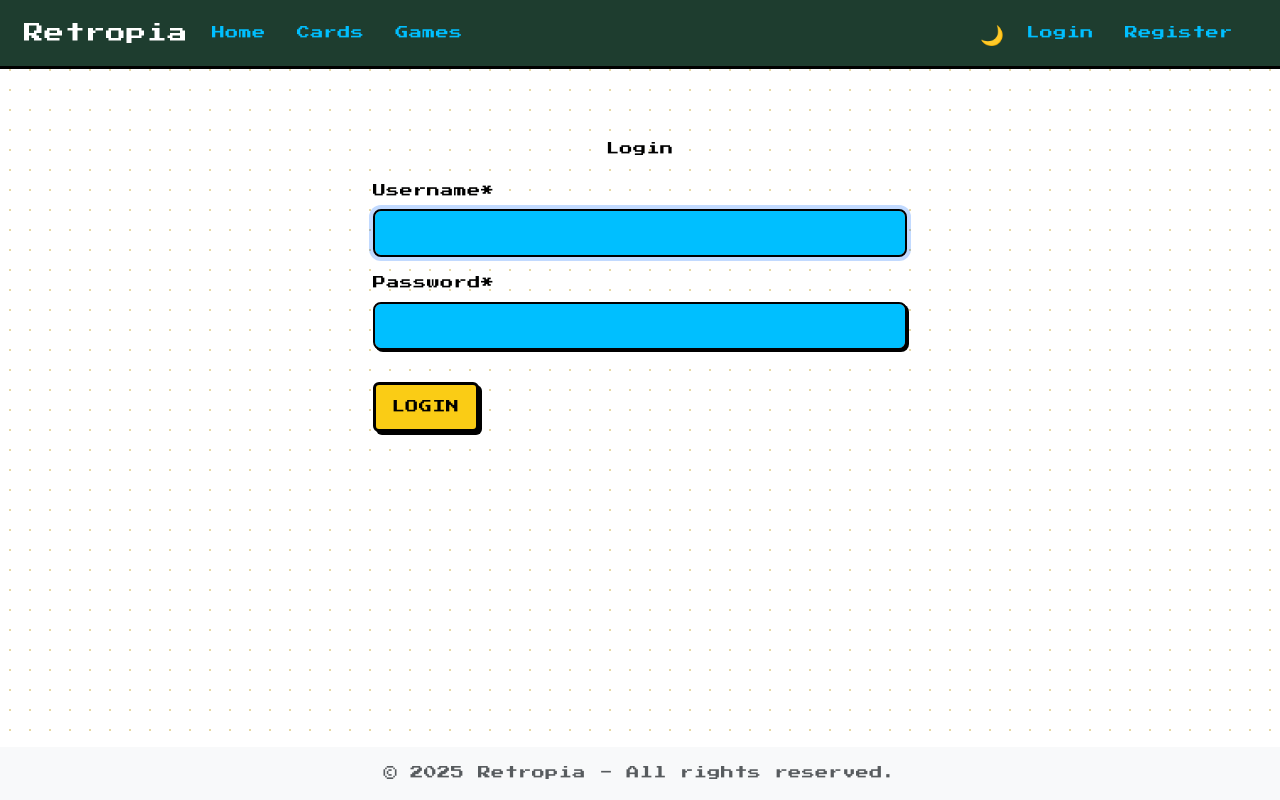
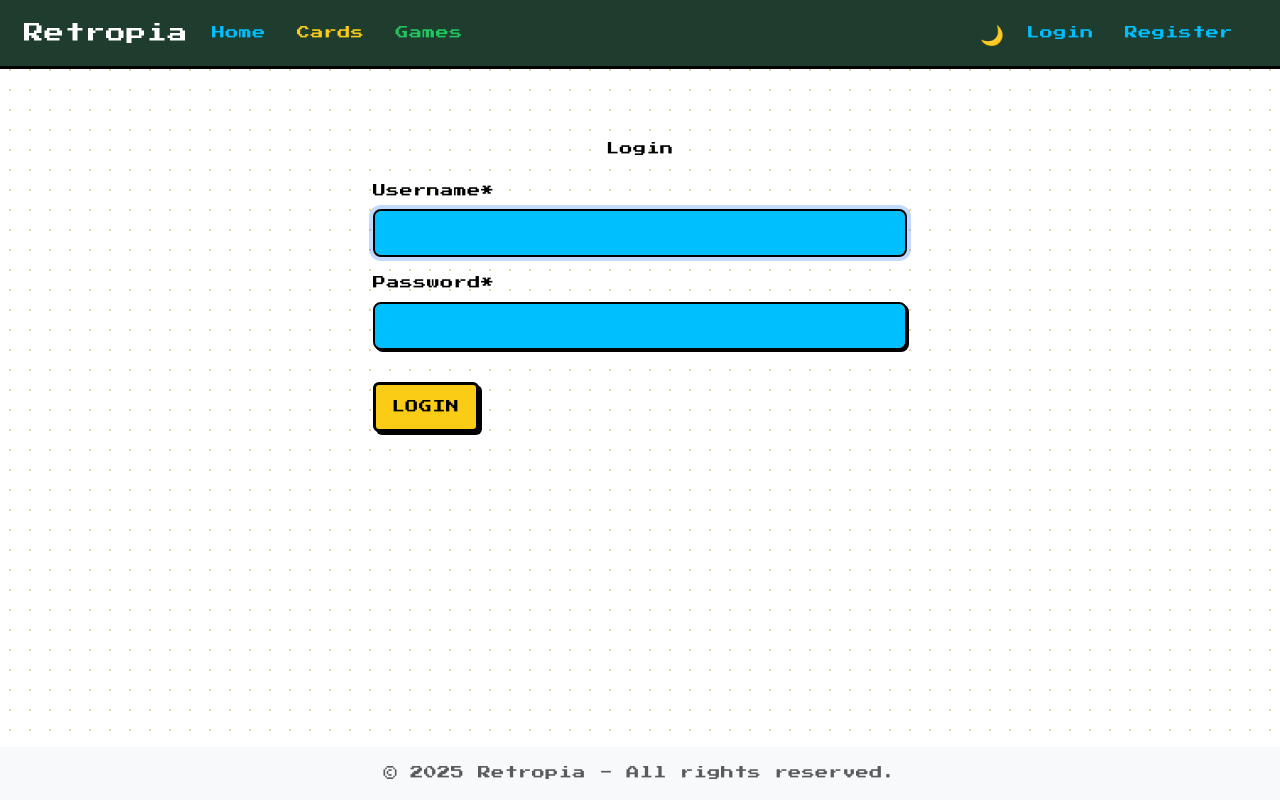
Before and after one commit to mbe645/retropia, a Django app: page /accounts/login/ in a window 1280 px wide. Run offline with Django 5.2, Linux system fonts and the light colour scheme; some libraries are stand-ins or nearby versions.

Commit message:
Colorful navbar links with theme support (retro style)

```diff
--- a/static/css/custom.css
+++ b/static/css/custom.css
@@ -2,11 +2,19 @@
     --bg-color: #f4f1de;
     --text-color: #000;
     --grid-dot: #e7d8a3;
+    --nav-home: #00bfff;
+    --nav-cards: #facc15;
+    --nav-games: #22c55e;
+    --nav-blog: #f43f5e;
 }
 .dark-theme {
     --bg-color: #232323;
     --text-color: #fff;
     --grid-dot: #444;
+    --nav-home: #38bdf8;
+    --nav-cards: #fde047;
+    --nav-games: #4ade80;
+    --nav-blog: #fb7185;
 }
 
 body {
@@ -102,3 +110,8 @@ body, .nav-link, .btn, .logo, input, textarea, select, label, p, li, a, th, td,
 .card, .list-group-item, .form-control, textarea, input, select {
     color: var(--text-color) !important;
 }
+
+.nav-home  { color: var(--nav-home) !important; }
+.nav-cards { color: var(--nav-cards) !important; }
+.nav-games { color: var(--nav-games) !important; }
+.nav-blog  { color: var(--nav-blog) !important; }
--- a/templates/base.html
+++ b/templates/base.html
@@ -74,10 +74,10 @@
             <!-- Left Menu -->
             <ul class="navbar-nav me-auto mb-2 mb-lg-0">
                 <li class="nav-item">
-                    <a class="nav-link" href="{% url 'pages:pages-home' %}">Home</a>
+                    <a class="nav-link nav-home" href="{% url 'pages:pages-home' %}">Home</a>
                 </li>
                 <li class="nav-item">
-                    <a class="nav-link" href="{% url 'cards:cards-home' %}">Cards</a>
+                    <a class="nav-link nav-cards" href="{% url 'cards:cards-home' %}">Cards</a>
                 </li>
                 {% if user.is_authenticated %}
                 <li class="nav-item">
@@ -85,14 +85,14 @@
                 </li>
                 {% endif %}
                 <li class="nav-item">
-                    <a class="nav-link" href="{% url 'games:games-home' %}">Games</a>
+                    <a class="nav-link nav-games" href="{% url 'games:games-home' %}">Games</a>
                 </li>
                 {% if user.is_authenticated %}
                 <li class="nav-item">
                     <a href="{% url 'games:add-game' %}" class="btn btn-success ms-2">Add New Game</a>
                 </li>
                 <li class="nav-item">
-                    <a class="nav-link" href="{% url 'blog:blog-home' %}">Blog</a>
+                    <a class="nav-link nav-blog" href="{% url 'blog:blog-home' %}">Blog</a>
                 </li>
                 {% if user.is_authenticated %}
                 <li class="nav-item">
```
